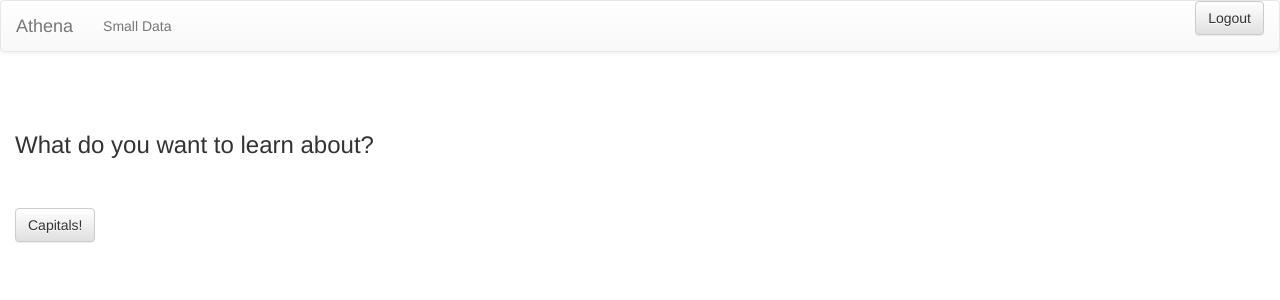
After one commit to rooharrigan/Athena, a Flask app: page /home in a window 1280 px wide. The commit adds this page. Shown: the top 300 px of the page. Run offline with Flask 2, Linux system fonts and the light colour scheme; a user stored in the database is signed in; parts of the project's set-up code (start-up, migrations or seed data) failed here and were passed over; some libraries are stand-ins or nearby versions.

Commit message:
updated landing page, login page, quiz_home page

```diff
--- a/server.py
+++ b/server.py
@@ -10,7 +10,7 @@ from flask_debugtoolbar import DebugToolbarExtension
 from flask_wtf import Form
 from wtforms import BooleanField, TextField, validators, PasswordField
 from itsdangerous import URLSafeTimedSerializer
-from flask.ext.login import LoginManager, login_user, logout_user
+from flask.ext.login import LoginManager, login_user, logout_user, login_required
 import bcrypt
 #Python Libraries
 from pprint import pprint
@@ -29,7 +29,8 @@ app.secret_key = "Get up, get up, get up, get up, it's the first of the month."
 #Defin the login manager
 login_manager = LoginManager()
 login_manager.init_app(app)
-login_manager.login_view = "signin"
+login_manager.login_message = "Log in to get started!"
+login_manager.login_view = "/login-signup-form"
 @login_manager.user_loader
 def user_loader(userid):
     return User.query.filter(User.id == userid).first()
@@ -60,7 +61,7 @@ def signup():
         print user.password_hash
         db.session.add(user)
         db.session.commit()
-        return redirect("/")
+        return redirect("/home")
     else:
         print "not valid on submission"
         return redirect("/login-signup-form")
@@ -79,7 +80,7 @@ def login():
                 login_user(user, remember=True)
                 print "session: "
                 print session
-                return redirect('/')
+                return redirect('/home')
             else:
                 print "Invalid password"
                 flash("Username or password incorrect")
@@ -105,7 +106,16 @@ def index():
     return render_template("index.html")
 
 
-@app.route('/choose_country')
+@app.route('/home')
+@login_required
+def choose_quizes():
+    """Place to choose what you want to learn about"""
+
+    return render_template("quiz_home.html")
+
+
+
+@app.route('/cap-quiz')
 def get_quiz_questions():
     """Choose country you want to learn about."""
 
@@ -155,10 +165,12 @@ def grade_quiz():
     return render_template ("quiz_score.html", score=score, nicety=nicety)
 
 
-# @app.route('/name', methods=['POST'])
+@app.route('/small_data')
+def show_small_data():
+    """Show a graph of how users are doing on quizzes"""
+    print "You're in small data!"
 
-# button clicked = requiest.form.get()
-# return
+    return render_template("small_data.html")
 
 
 ##############################################################################
--- a/templates/base.html
+++ b/templates/base.html
@@ -26,18 +26,25 @@
         <span class="icon-bar"></span>
         <span class="icon-bar"></span>
       </button>
-      <a class="navbar-brand" id="Athena-logo" href="/">Athena</a>
+      <a class="navbar-brand" id="Athena-logo" href="/home">Athena</a>
     </div>
 
     <!-- Collect the nav links, forms, and other content for toggling -->
     <div class="collapse navbar-collapse" id="bs-example-navbar-collapse-1">
       <ul class="nav navbar-nav">
-        <li><a href="#">Small Data</a></li>
+        {%if current_user.is_authenticated %}
+        <li><a href="/small_data">Small Data</a></li>
+        {% endif %}
       </ul>
         <!-- Login/Logout Modal Form -->
        <ul class="nav navbar-nav navbar-right">
-        <a href="/login-signup-form" type="login" id="login"><button class="btn btn-default">Signup/Login</button></a>
-         <a href="/logout" type="login" id="login"><button class="btn btn-default">Logout</button></a>
+        {% if current_user.is_authenticated %}
+          <a href="/logout" type="login" id="login"><button class="btn btn-default">Logout</button></a>
+        {% else %}
+<!--         TODO: Make this gray out if you're actually in the business of signinf up -->
+          <a href="/login-signup-form" type="login" id="login"><button class="btn btn-default">Signup/Login</button></a>
+        {% endif %}
+
         </ul>
     </div><!-- /.navbar-collapse -->
   </div><!-- /.container-fluid -->
--- a/templates/index.html
+++ b/templates/index.html
@@ -4,7 +4,6 @@
 
 <div id="img-container">
    <img src="/static/img/santorini2.jpg" class="img-responsive" alt="Responsive image">
-   <a href="/choose_country" type="login" id="login"><button class="btn btn-default">Get started</button></a>
 </div>
 
 
--- /dev/null
+++ b/templates/quiz_home.html
@@ -0,0 +1,25 @@
+<!-- Picklist of what you want to learn about -->
+{% extends 'base.html' %}
+
+{% block body %}
+
+<br>
+<br>
+<div class="container-fluid">
+    <div class="row">
+    <div class="col-xs-12 col-md-9 col-lg-9">
+        <h3>What do you want to learn about?</h3>
+        <br>
+        <br>
+        <div>
+          <form action="/cap-quiz">
+              <button type="submit" class="btn btn-default">Capitals!</button>
+          </form>
+        </div>
+      </form>
+    </div>
+    </div>
+</div>
+
+
+{% endblock %}
--- a/templates/quiz_score.html
+++ b/templates/quiz_score.html
@@ -11,7 +11,7 @@
       <div class="jumbotron">
        <h1> You scored {{ score }}.</h1>
         <p> {{ nicety }} </p>
-        <p><a class="btn btn-primary btn-lg" href="/" role="button">Play again</a></p>
+        <p><a class="btn btn-primary btn-lg" href="/cap-quiz" role="button">Play again</a></p>
       </div> <!-- close jumbotron -->
     </div> <!-- close column -->
     </div> <!-- close row -->
```
Also changed, not shown: templates/small_data.html (added, +11 -0 lines).
